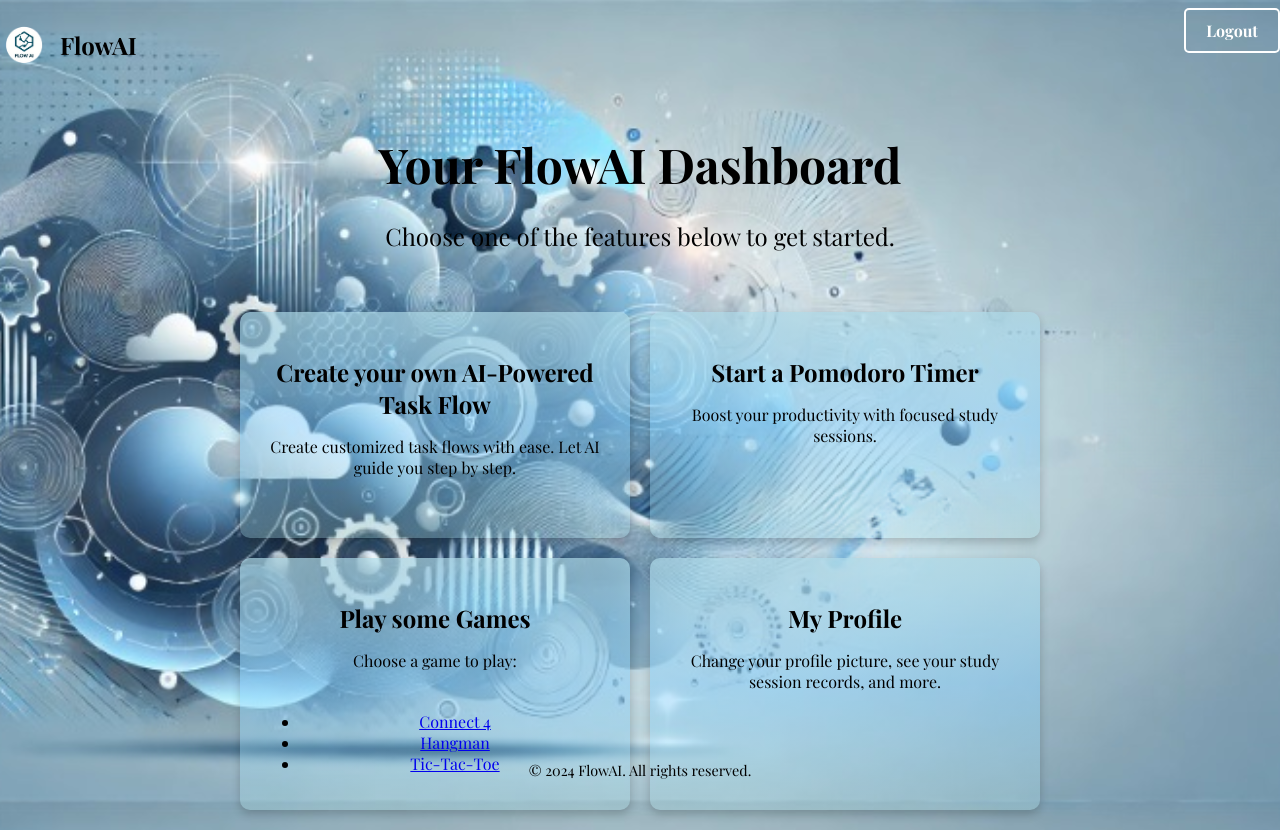
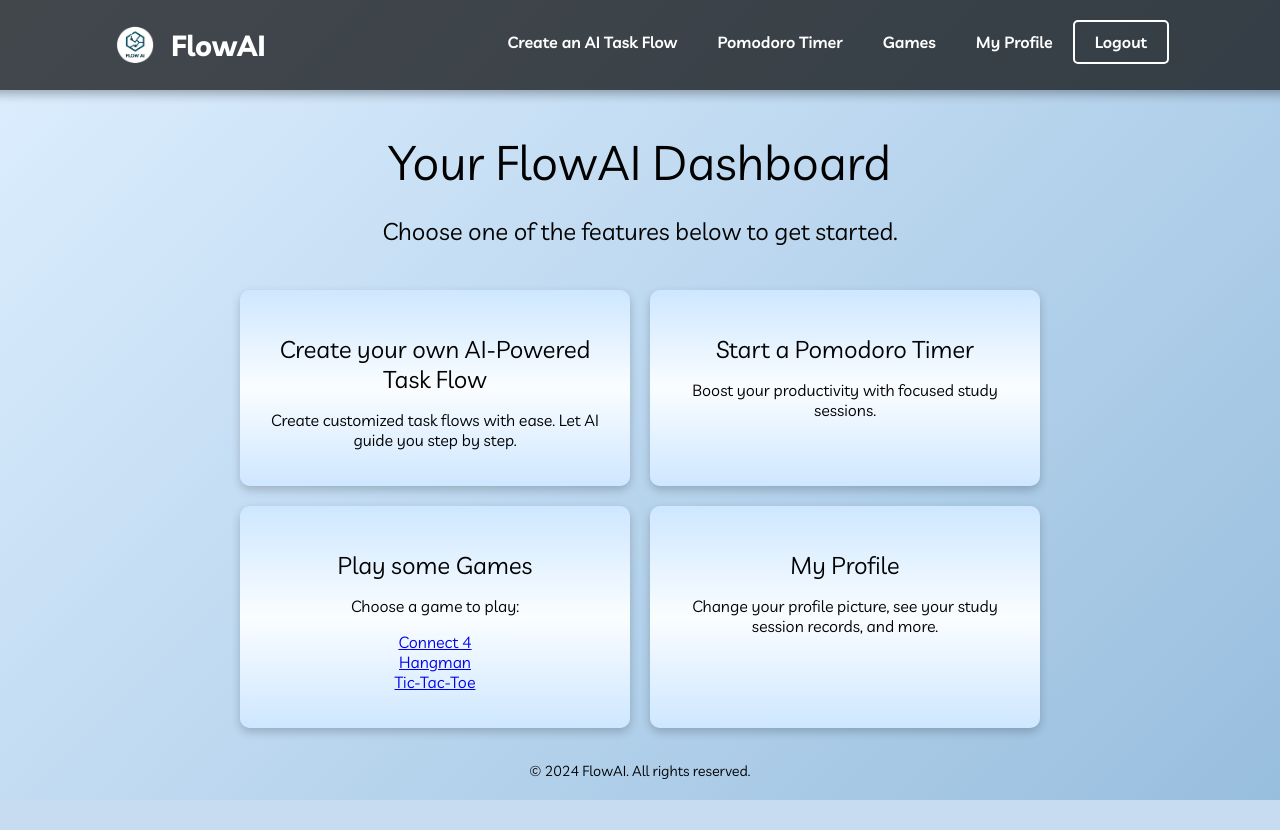
Before and after one commit to pranitha05/FlowAI, a Python web app: template client/templates/landing.html in a window 1280 px wide. After the commit the page ends 800 px from the top, so only its background shows below. Run offline with Jinja, Linux system fonts and the light colour scheme; the template is opened without the code that fills it, so the values that code supplies are empty.

Commit message:
finished styling

```diff
--- a/client/templates/landing.html
+++ b/client/templates/landing.html
@@ -5,7 +5,16 @@
   <meta name="viewport" content="width=device-width, initial-scale=1.0">
   <title>Welcome to FlowAI</title>
   <link href="https://fonts.googleapis.com/css2?family=Playfair+Display:wght@400;700&family=Poppins:wght@400;600&display=swap" rel="stylesheet">
+  <link rel="preconnect" href="https://fonts.googleapis.com">
+  <link rel="preconnect" href="https://fonts.gstatic.com" crossorigin>
+  <link href="https://fonts.googleapis.com/css2?family=Architects+Daughter&family=Hanken+Grotesk:ital,wght@0,100..900;1,100..900&family=Livvic:ital,wght@0,100;0,200;0,300;0,400;0,500;0,600;0,700;0,900;1,100;1,200;1,300;1,400;1,500;1,600;1,700;1,900&family=Quicksand:wght@300..700&display=swap" rel="stylesheet">
   <style>
+    * {
+      font-family: "Livvic", serif;
+      font-weight: 400;
+      font-style: normal;
+    }
+
     body {
       margin: 0;
       font-family: 'Playfair Display', serif;
@@ -13,34 +22,38 @@
       display: flex;
       flex-direction: column;
       align-items: center;
-      background-image: url('../static/images/bgimage.webp');
+      background: linear-gradient(135deg,  rgba(222,239,255,1) 0%,rgba(152,190,222,1) 100%);
       background-size: cover;
       background-position: center;
       background-attachment: fixed;
     }
 
     header {
-      position: absolute;
-      top: 20px;
+    position: fixed;
+    top: 0;
     width: 100%;
     display: flex;
-      justify-content: space-between;
-      padding: 0 30px;
+    justify-content: space-around;
+    padding: 20px;
+    background: rgba(0, 0, 0, 0.7);
+    box-shadow: 0 4px 10px rgba(0, 0, 0, 0.3);
   }
 
   header .logo {
     display: flex;
     align-items: center;
-      font-size: 1.5rem;
+    font-size: 1.8rem;
     font-weight: bold;
+    color: white;
+    cursor: pointer;
   }
 
   header .logo img {
     margin-right: 10px;
-      height: 50px;  /* Adjust logo size */
+    height: 50px;
   }
 
-    nav a {
+  nav #navbar-logout {
     color: white;
     text-decoration: none;
     font-size: 1rem;
@@ -51,9 +64,28 @@
     transition: background-color 0.3s ease;
   }
 
+  nav {
+    display: flex;
+    align-items: baseline;
+  }
+
+  .navbar-a {
+    color: white;
+    text-decoration: none;
+    font-size: 1rem;
+    font-weight: 600;
+    padding: 10px 20px;
+    transition: background-color 0.3s ease;
+  }
+
   nav a:hover {
     background-color: white;
-      color: #0d6efd;
+    color: #000000;
+  }
+
+  #navbar-logout:hover {
+    background-color: white;
+    color: #000000;
   }
 
   main {
@@ -67,9 +99,7 @@
   }
 
   p {
-      font-size: 1.5rem;
-      margin-bottom: 40px;
-    }
+    font-size: 1.5rem;    }
 
   .features {
     display: grid;
@@ -81,7 +111,7 @@
   }
 
   .feature-card {
-      background: linear-gradient(180deg, rgba(173, 216, 230, 0.7) 0%, rgba(135, 206, 250, 0.5) 50%, rgba(176, 224, 230, 0.3) 100%);
+    background: linear-gradient(180deg, rgb(206, 231, 255) 0%,rgb(250, 253, 255), rgba(206, 231, 255) 100%);
     border-radius: 10px;
     padding: 20px;
     box-shadow: 0 4px 10px rgba(0, 0, 0, 0.2);
@@ -102,6 +132,11 @@
     font-size: 1rem;
   }
 
+  ul {
+    list-style-type: none;
+    padding: 0;
+  }
+
   footer {
     position: absolute;
     bottom: 20px;
@@ -116,7 +151,11 @@
       FlowAI
     </div>
     <nav>
-      <a href="{{ url_for('logout') }}">Logout</a>
+      <a class="navbar-a" href="{{ url_for('logout') }}">Create an AI Task Flow</a>
+      <a class="navbar-a" href="{{ url_for('logout') }}">Pomodoro Timer</a>
+      <a class="navbar-a" href="{{ url_for('logout') }}">Games</a>
+      <a class="navbar-a" href="{{ url_for('logout') }}">My Profile</a>
+      <a id="navbar-logout" href="{{ url_for('logout') }}">Logout</a>
     </nav>
   </header>
   <main>
```
Lines whose indentation alone changed are shown as unchanged.
